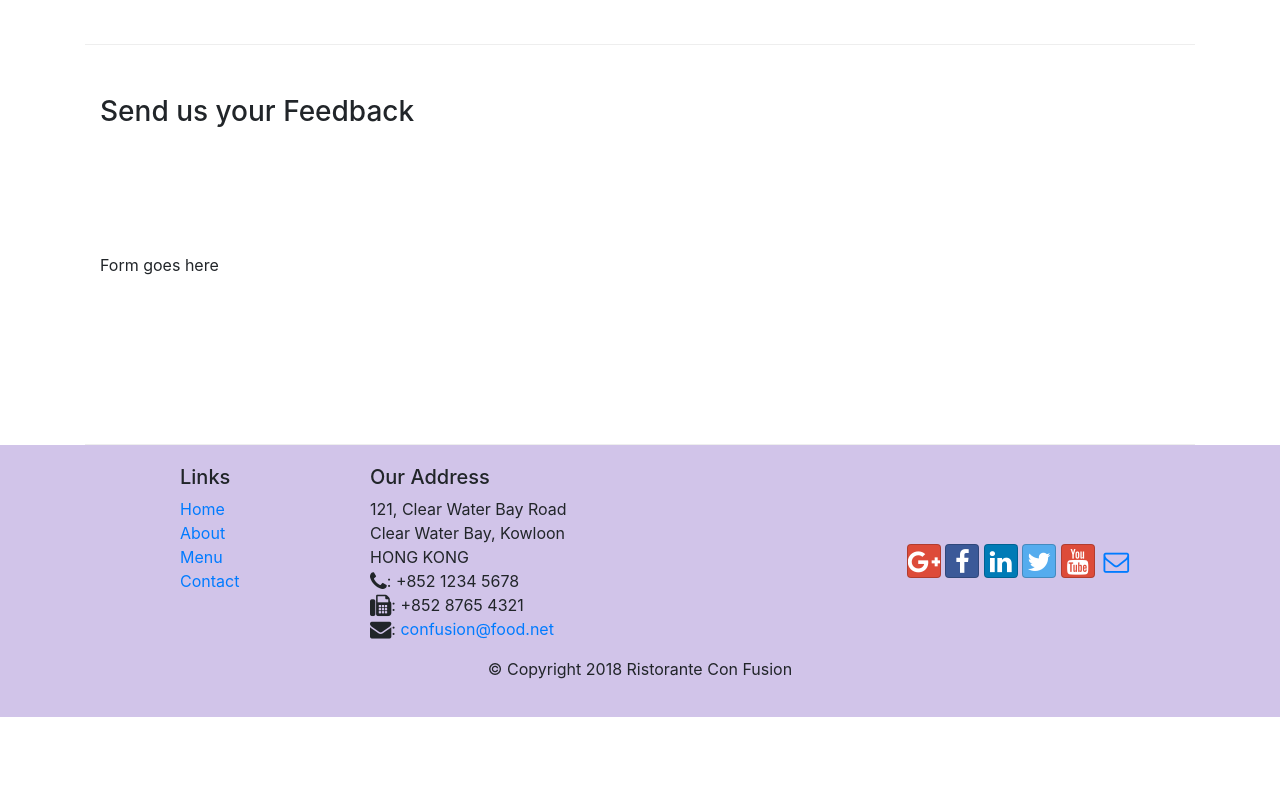
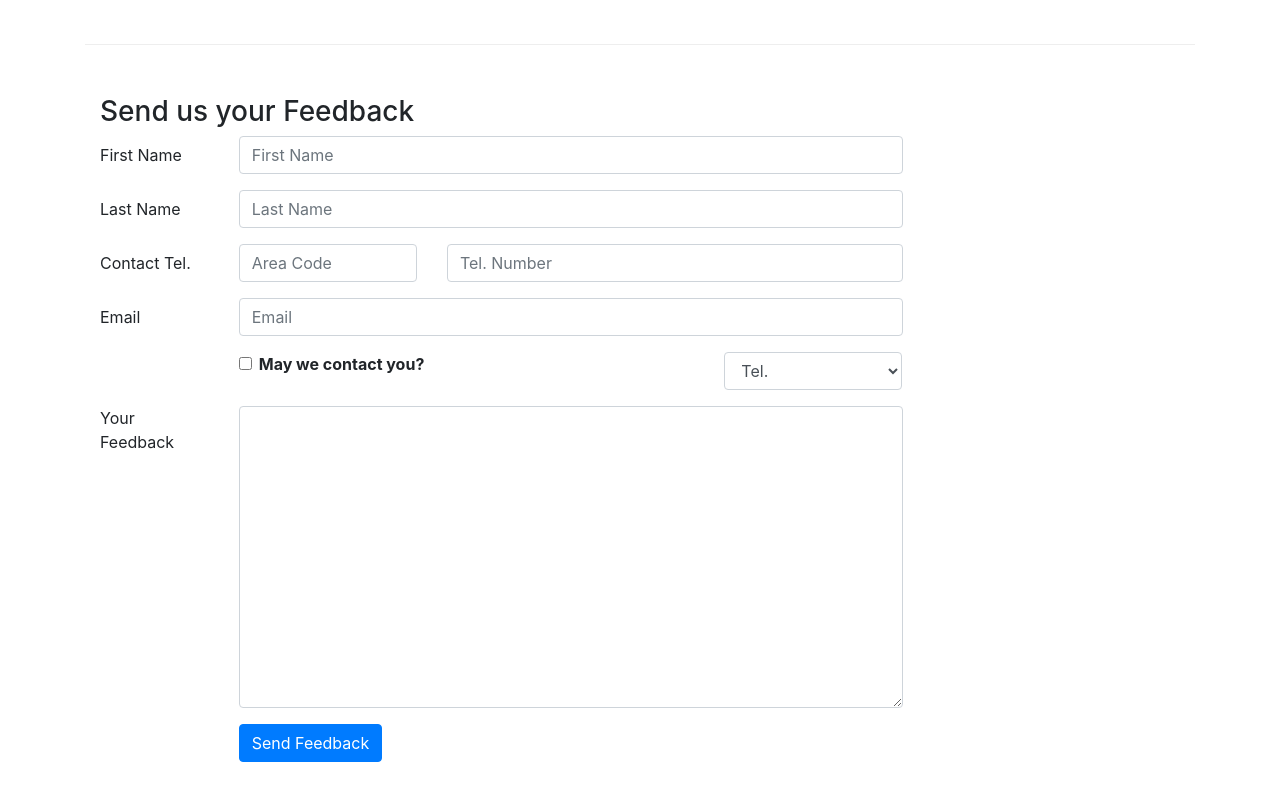
Before and after one commit to debasis778/Restorante, a website: page contactus.html in a window 1280 px wide. Shown: the part 820-1620 px from the top of the page. Before the commit the page ends 1537 px from the top, so only its background shows below. Drawn offline with nearby package versions, Linux system fonts and the light colour scheme.

Commit message:
8. forms

```diff
--- a/contactus.html
+++ b/contactus.html
@@ -93,7 +93,59 @@
               <h3>Send us your Feedback</h3>
            </div>
             <div class="col-12 col-md-9">
-                Form goes here
+               <div class="form-group row">
+                   <label for="firstname" class="col-md-2 col-form-label">First Name</label>
+                   <div class="col-md-10">
+                       <input type="text" class="form-control" id="firstname" name="firstname" placeholder="First Name">
+                   </div>
+               </div>
+               <div class="form-group row">
+                   <label for="lastname" class="col-md-2 col-form-label">Last Name</label>
+                   <div class="col-md-10">
+                       <input type="text" class="form-control" id="lastname" name="lastname" placeholder="Last Name">
+                   </div>
+               </div>
+               <div class="form-group row">
+                   <label for="telnum" class="col-12 col-md-2 col-form-label">Contact Tel.</label>
+                   <div class="col-5 col-md-3">
+                       <input type="tel" class="form-control" id="areacode" name="areacode" placeholder="Area Code">
+                   </div>
+                   <div class="col-7 col-md-7">
+                       <input type="tel" class="form-control" id="telnum" name="telnum" placeholder="Tel. Number">
+                   </div>
+               </div>
+               <div class="form-group row">
+                   <label for="emailid" class="col-md-2 col-form-label">Email</label>
+                   <div class="col-md-10">
+                       <input type="email" class="form-control" id="emailid" name="emailid" placeholder="Email">
+                   </div>
+               </div>
+               <div class="form-group row">
+                   <div class="col-md-6 offset-md-2">
+                       <div class="form-check">
+                           <input type="checkbox" class="form-check-input" name="approve" id="approve" value="">
+                           <label for="approve" class="form-check-label"><strong>May we contact you?</strong></label>
+                       </div>
+                   </div>
+                   <div class="col-md-3 offset-md-1">
+                       <select class="form-control">
+                           <option>Tel.</option>
+                           <option>Email</option>
+                       </select>
+                   </div>
+               </div>
+               <div class="form-group row">
+                   <label for="feedback" class="col-md-2 form-check-label">Your Feedback</label>
+                   <div class="col-md-10">
+                       <textarea class="form-control" id="feedback" name="feedback" rows="12"></textarea>
+                   </div>
+
+               </div>
+               <div class="form-group row">
+                   <div class="offset-md-2 col-md-10">
+                       <button type="submit" class="btn btn-primary">Send Feedback</button>
+                   </div>
+               </div>
             </div>
              <div class="col-12 col-md">
             </div>
```
